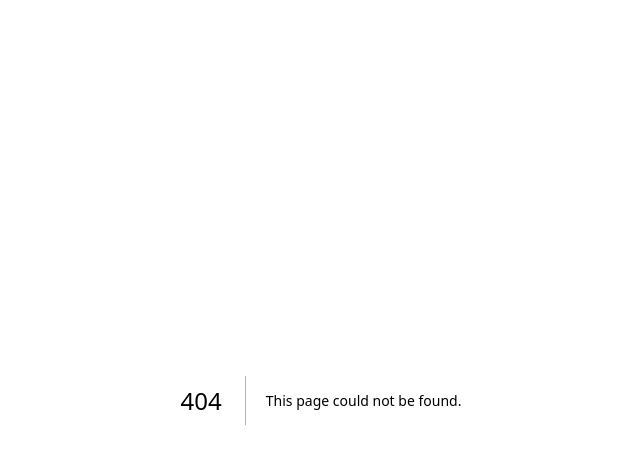
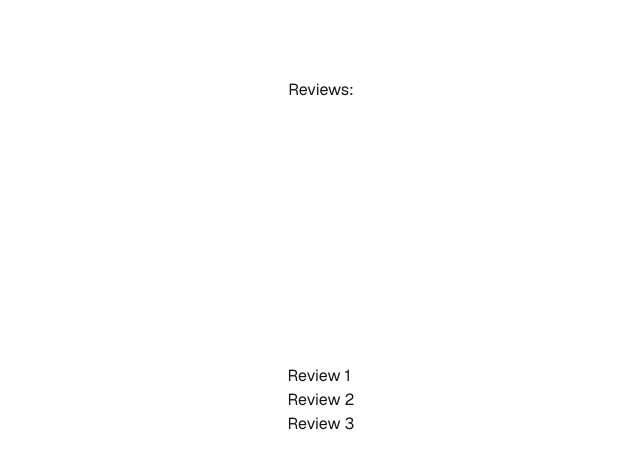
Before and after one commit to seregakotenko/next, a Next.js app: page /products/1/reviews in a window 1280 px wide. Before the commit this address had no page. Shown: the top 468 px of the page, without its empty margins (319-959 px from the left). Built offline with nearby package versions, Linux system fonts and the light colour scheme.

Commit message:
Nested Dynamic Routing

```diff
--- /dev/null
+++ b/app/products/[productId]/reviews/[reviewId]/page.tsx
@@ -0,0 +1,15 @@
+type PageType = {
+  params: Promise<{
+    productId: string;
+    reviewId: string;
+  }>;
+};
+
+export default async function Review({ params }: PageType) {
+  const { productId, reviewId } = await params;
+  return (
+    <div className="grid grid-rows-[20px_1fr_20px] items-center justify-items-center min-h-screen p-8 pb-20 gap-16 sm:p-20 font-[family-name:var(--font-geist-sans)]">
+      Review {reviewId} for product {productId}
+    </div>
+  );
+}
--- /dev/null
+++ b/app/products/[productId]/reviews/page.tsx
@@ -0,0 +1,12 @@
+export default function Reviews() {
+  return (
+    <div className="grid grid-rows-[20px_1fr_20px] items-center justify-items-center min-h-screen p-8 pb-20 gap-16 sm:p-20 font-[family-name:var(--font-geist-sans)]">
+      Reviews:
+      <ul>
+        <li>Review 1</li>
+        <li>Review 2</li>
+        <li>Review 3</li>
+      </ul>
+    </div>
+  );
+}
```
